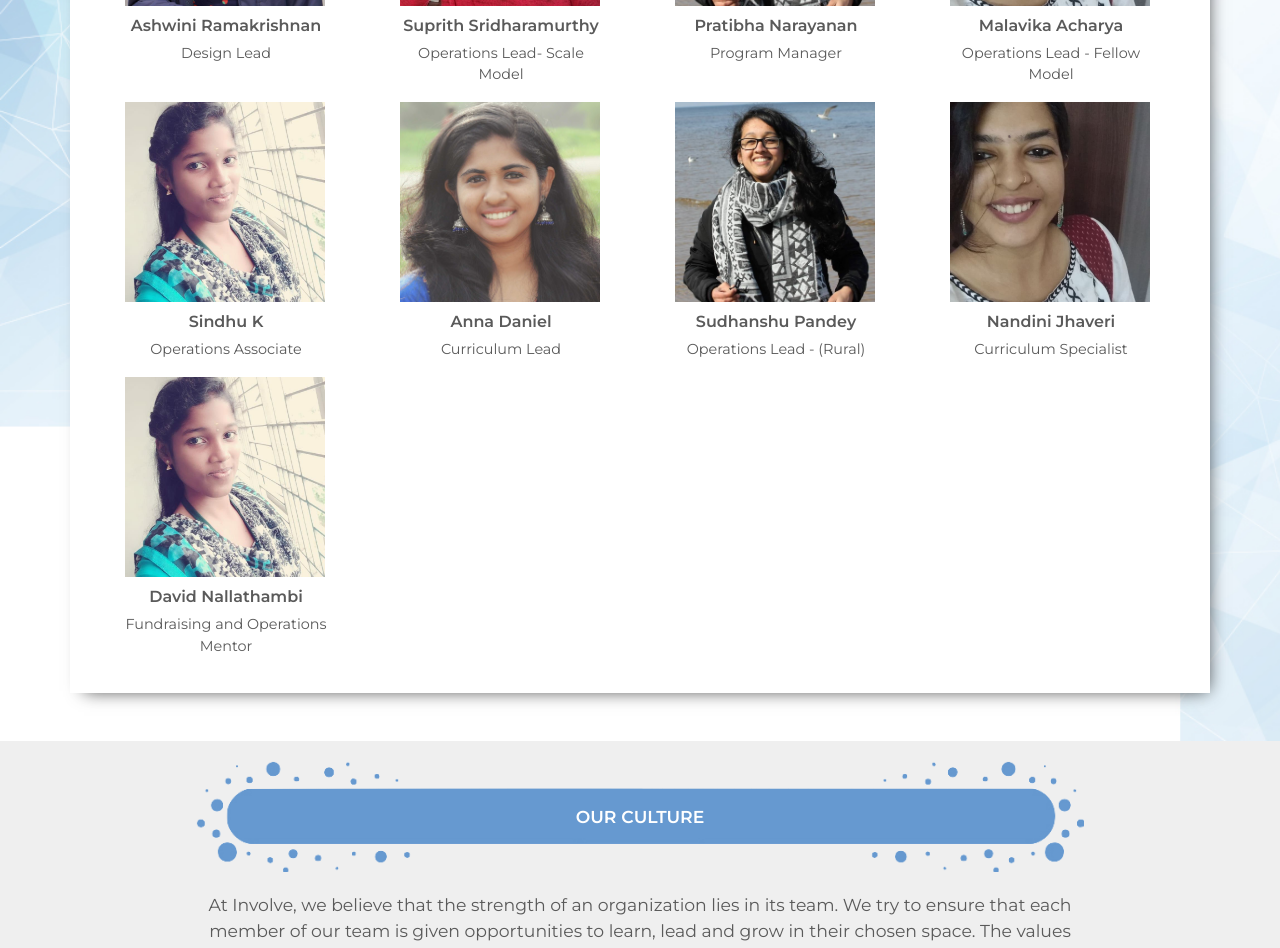
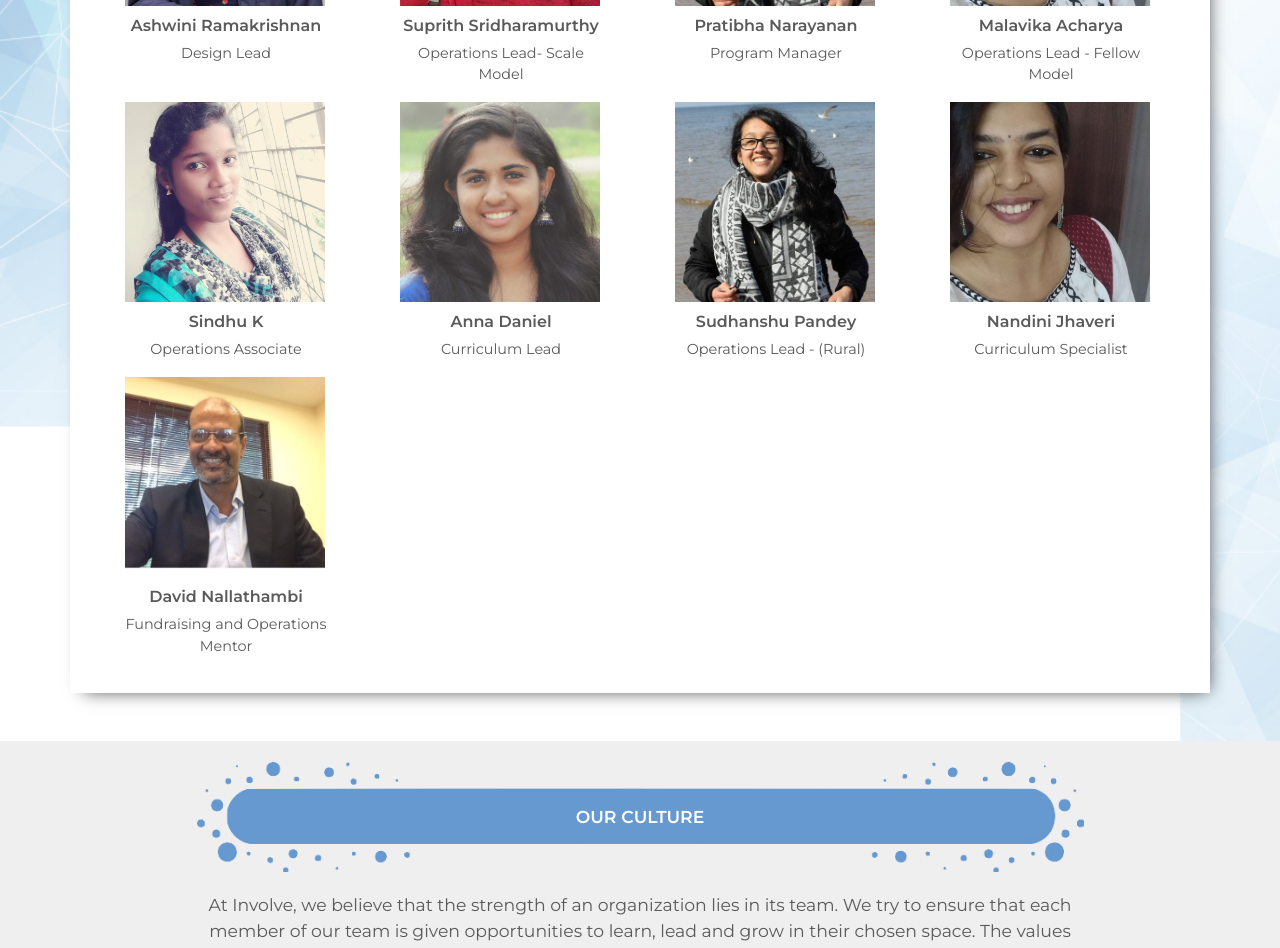
Before and after one commit to Involve-Edu/involveedupublic, a Jekyll site: the page built from about-us.md, in a window 1280 px wide. Shown: the part 1524-2472 px from the top of the page. Built offline with Jekyll 4.4.1, drawn with Linux system fonts in a browser that asks for light colours; comment, search, counter and statistics services are not loaded.

Commit message:
Update about-us.yml

```diff
--- a/_data/about-us.yml
+++ b/_data/about-us.yml
@@ -93,7 +93,7 @@ people:
     - name: David Nallathambi
       designation: Fundraising and Operations Mentor
       bio: David Nallathambi
-      img: assets/img/aboutUs/sindhu.jpeg
+      img: assets/img/aboutUs/david.jpeg
 
 culture:
   description: >
```
